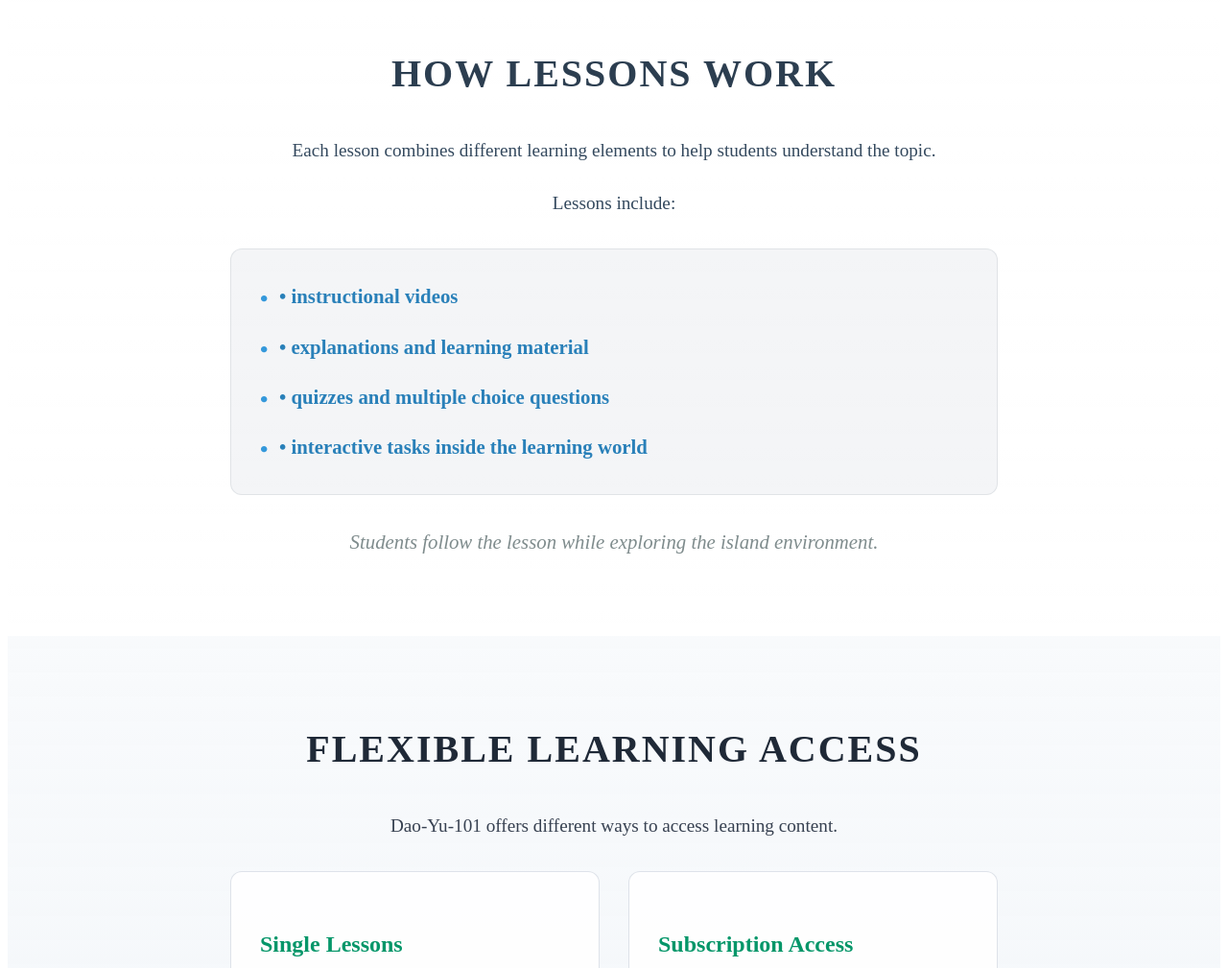
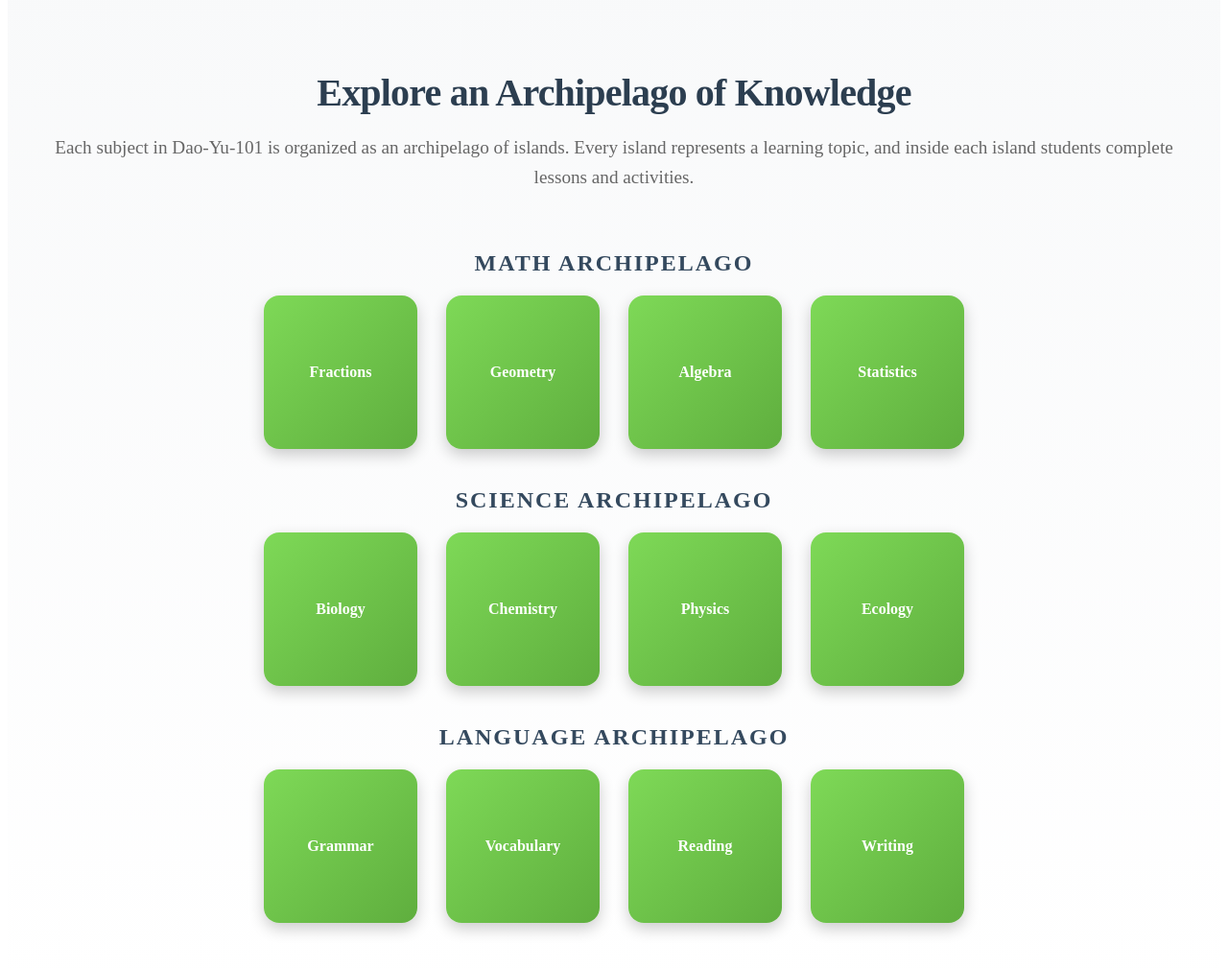
Before and after one commit to 7miwork/Dao-Yu-101, an Astro site: page / in a window 1280 px wide. Shown: the part 2340-3349 px from the top of the page at 96% size. Built offline with nearby package versions, Linux system fonts and the light colour scheme; Astro itself is replaced by a stand-in of ours.

Commit message:
TASK_019_ARCHIPELAGO_MAP_SECTION

```diff
--- /dev/null
+++ b/src/components/ArchipelagoMap.astro
@@ -0,0 +1,167 @@
+---
+// ArchipelagoMap component
+// Visual representation of the learning structure
+---
+
+<div class="archipelago-map-section">
+  <div class="container">
+    <h2 class="section-title">Explore an Archipelago of Knowledge</h2>
+    <p class="section-description">
+      Each subject in Dao-Yu-101 is organized as an archipelago of islands.
+      Every island represents a learning topic, and inside each island students complete lessons and activities.
+    </p>
+
+    <div class="archipelago-grid">
+      <!-- Math Archipelago -->
+      <div class="subject-group">
+        <h3 class="subject-title">Math Archipelago</h3>
+        <div class="island-row">
+          <div class="island-node">Fractions</div>
+          <div class="island-node">Geometry</div>
+          <div class="island-node">Algebra</div>
+          <div class="island-node">Statistics</div>
+        </div>
+      </div>
+
+      <!-- Science Archipelago -->
+      <div class="subject-group">
+        <h3 class="subject-title">Science Archipelago</h3>
+        <div class="island-row">
+          <div class="island-node">Biology</div>
+          <div class="island-node">Chemistry</div>
+          <div class="island-node">Physics</div>
+          <div class="island-node">Ecology</div>
+        </div>
+      </div>
+
+      <!-- Language Archipelago -->
+      <div class="subject-group">
+        <h3 class="subject-title">Language Archipelago</h3>
+        <div class="island-row">
+          <div class="island-node">Grammar</div>
+          <div class="island-node">Vocabulary</div>
+          <div class="island-node">Reading</div>
+          <div class="island-node">Writing</div>
+        </div>
+      </div>
+    </div>
+  </div>
+</div>
+
+<style>
+  .archipelago-map-section {
+    padding: 80px 0;
+    background: linear-gradient(180deg, #f8f9fa 0%, #ffffff 100%);
+    position: relative;
+  }
+
+  .container {
+    max-width: 1200px;
+    margin: 0 auto;
+    padding: 0 20px;
+  }
+
+  .section-title {
+    font-size: 2.5rem;
+    font-weight: 800;
+    text-align: center;
+    margin-bottom: 16px;
+    color: #2c3e50;
+    letter-spacing: -0.02em;
+  }
+
+  .section-description {
+    font-size: 1.2rem;
+    text-align: center;
+    color: #666;
+    margin-bottom: 60px;
+    line-height: 1.6;
+  }
+
+  .archipelago-grid {
+    display: flex;
+    flex-direction: column;
+    gap: 40px;
+  }
+
+  .subject-group {
+    display: flex;
+    flex-direction: column;
+    align-items: center;
+    gap: 20px;
+  }
+
+  .subject-title {
+    font-size: 1.5rem;
+    font-weight: 700;
+    color: #34495e;
+    margin: 0;
+    text-transform: uppercase;
+    letter-spacing: 2px;
+  }
+
+  .island-row {
+    display: flex;
+    flex-wrap: wrap;
+    justify-content: center;
+    gap: 30px;
+    width: 100%;
+  }
+
+  .island-node {
+    width: 140px;
+    height: 140px;
+    border-radius: 16px;
+    background: linear-gradient(135deg, #7ED957, #5FAE3E);
+    display: flex;
+    align-items: center;
+    justify-content: center;
+    font-weight: bold;
+    font-size: 1rem;
+    color: white;
+    box-shadow: 0 6px 16px rgba(0,0,0,0.2);
+    transition: transform 0.3s ease, box-shadow 0.3s ease;
+    cursor: pointer;
+    text-align: center;
+    padding: 10px;
+    line-height: 1.2;
+  }
+
+  .island-node:hover {
+    transform: translateY(-4px) scale(1.05);
+    box-shadow: 0 12px 24px rgba(0,0,0,0.3);
+  }
+
+  /* Responsive styles */
+  @media (max-width: 768px) {
+    .section-title {
+      font-size: 2rem;
+    }
+
+    .section-description {
+      font-size: 1.1rem;
+    }
+
+    .island-node {
+      width: 120px;
+      height: 120px;
+      font-size: 0.9rem;
+    }
+  }
+
+  @media (max-width: 480px) {
+    .section-title {
+      font-size: 1.75rem;
+    }
+
+    .section-description {
+      font-size: 1rem;
+    }
+
+    .island-node {
+      width: 100px;
+      height: 100px;
+      font-size: 0.8rem;
+    }
+  }
+</style>
--- a/src/pages/index.astro
+++ b/src/pages/index.astro
@@ -3,6 +3,7 @@ import Layout from '../layouts/Layout.astro';
 import Hero from '../components/Hero.astro';
 import WhatIsDaoYu from '../components/WhatIsDaoYu.astro';
 import ArchipelagoSystem from '../components/ArchipelagoSystem.astro';
+import ArchipelagoMap from '../components/ArchipelagoMap.astro';
 import LearningProcess from '../components/LearningProcess.astro';
 import LearningAccess from '../components/LearningAccess.astro';
 import FAQPreview from '../components/FAQPreview.astro';
@@ -12,6 +13,7 @@ import FAQPreview from '../components/FAQPreview.astro';
   <Hero />
   <WhatIsDaoYu />
   <ArchipelagoSystem />
+  <ArchipelagoMap />
   <LearningProcess />
   <LearningAccess />
   <FAQPreview />
```
Also changed, not shown: docs/TASK_019_ARCHIPELAGO_MAP_SECTION.md (added, +40 -0 lines), 3 other files.
